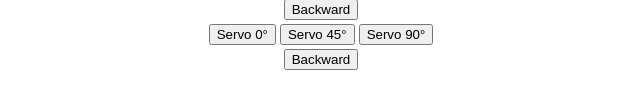
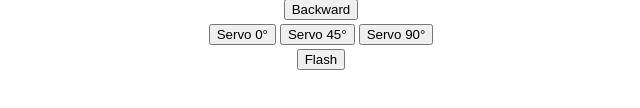
Before and after one commit to boite-informatique/Car-Robot-WS, a website: page public/index.html in a window 1280 px wide. Shown: the part 224-332 px from the top of the page, 319-959 px from the left. Drawn offline with Linux system fonts and the light colour scheme.

Commit message:
flash html

```diff
--- a/public/index.html
+++ b/public/index.html
@@ -126,7 +126,7 @@
               onmouseup="toggleCheckbox('flashoff');"
               ontouchend="toggleCheckbox('flashoff');"
             >
-              Backward
+              Flash
             </button>
           </td>
         </tr>
```
